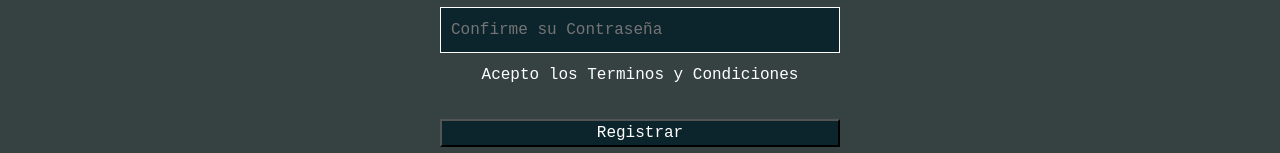
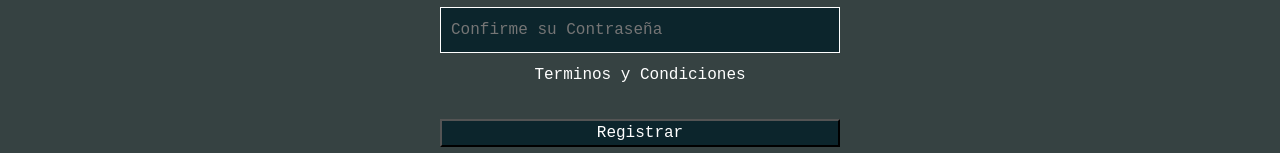
Before and after one commit to FacundoMerkin/InfoWeb, a website: page pages/contactanos.html in a window 1280 px wide. Shown: the part 439-592 px from the top of the page. Drawn offline with nearby package versions, Linux system fonts and the light colour scheme.

Commit message:
terminos y condiciones

```diff
--- a/pages/contactanos.html
+++ b/pages/contactanos.html
@@ -53,7 +53,7 @@
             <input class="main__registrar--datos" type="email" name="email" placeholder="Ingrese su Email">
             <input class="main__registrar--datos" type="password" name="contraseña" placeholder="Ingrese su Contraseña">
             <input class="main__registrar--datos" type="password" name="contraseña" placeholder="Confirme su Contraseña">
-            <p>Acepto los <a href="#"> Terminos y Condiciones</a></p>
+            <p><a href="#"> Terminos y Condiciones</a></p>
             <input class="main__registrar--boton" type="submit" value="Registrar">
         </section>
     </main>
```
